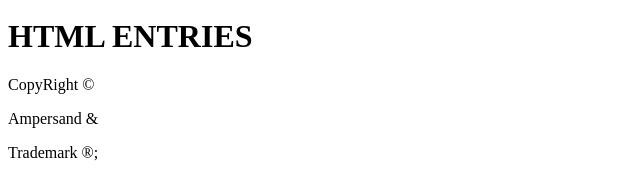
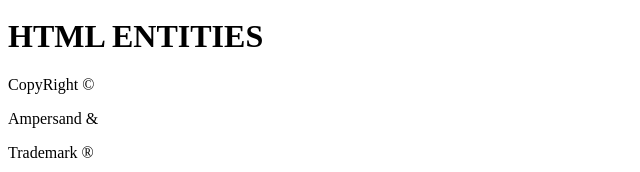
Before and after one commit to S-kiran-k/MERN-DAY2, a plain HTML site: page index.html in a window 1280 px wide. Shown: the part 1146-1318 px from the top of the page, 0-640 px from the left. Drawn offline with Linux system fonts and the light colour scheme.

```diff
--- a/index.html
+++ b/index.html
@@ -1,3 +1,4 @@
+
 <!DOCTYPE html>
 <html lang="en">
 <head>
@@ -20,9 +21,9 @@
         <input type="password" id="password" required/><br/>
         <button type="submit">submit</button>
     </form >
-    <h1>HTML ENTRIES</h1>
+    <h1>HTML ENTITIES</h1>
     <p>CopyRight &copy;</p>
     <p>Ampersand &#38;</p>
-    <p>Trademark &reg;;</p>
+    <p>Trademark &reg;</p>
 </body>
 </html>
```
Also changed, not shown: 1 other file.
